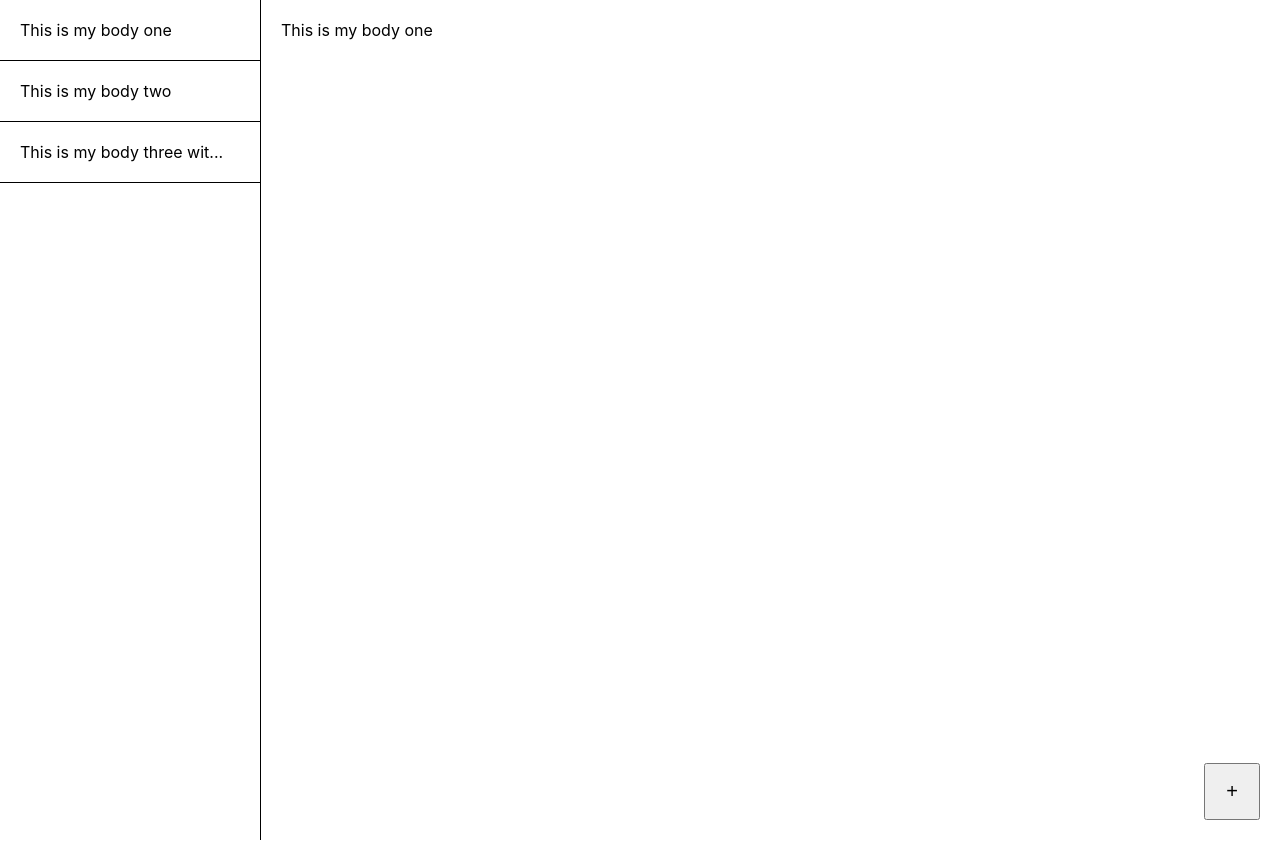
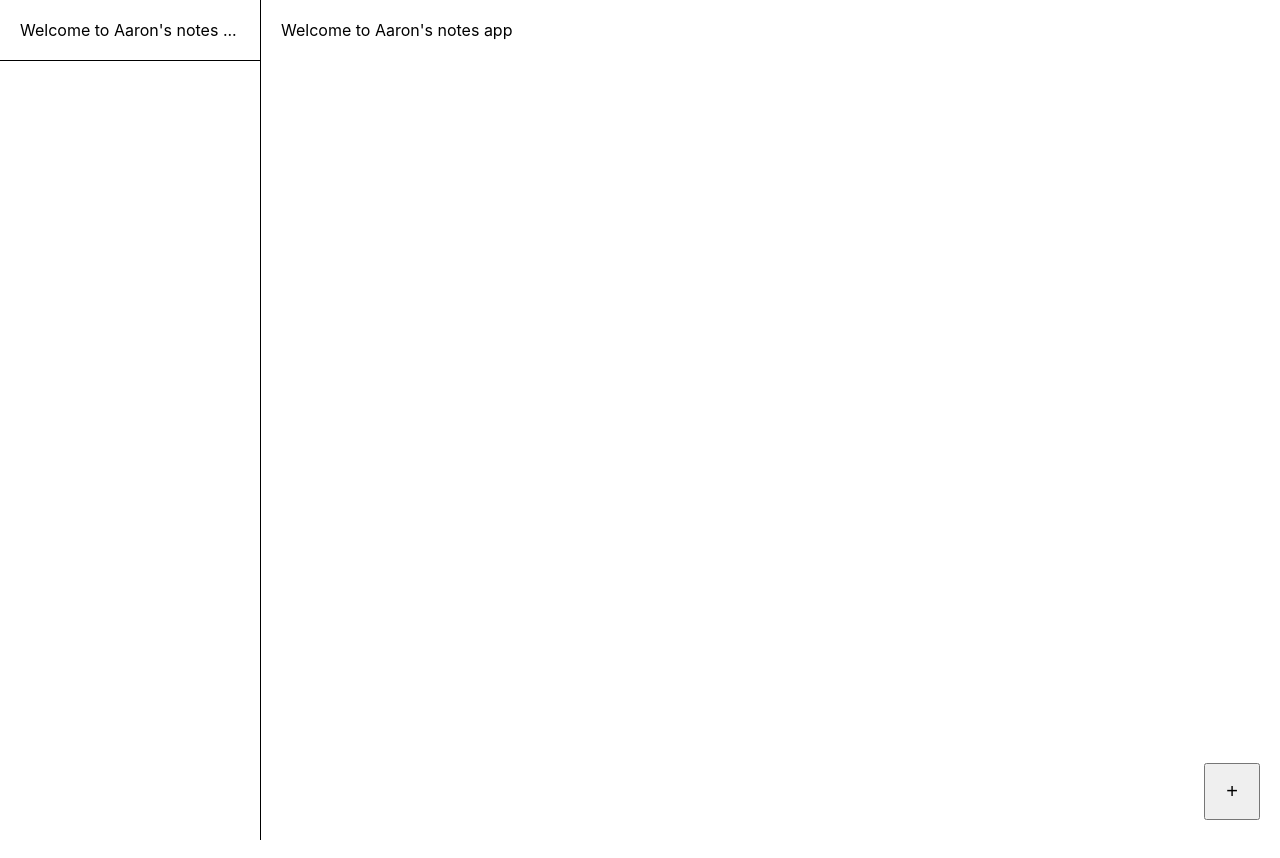
Before and after one commit to aarondunphy/notes-app, a React (Create React App) app: page / in a window 1280 px wide. Shown: the top 858 px of the page. Built offline with nearby package versions, Linux system fonts and the light colour scheme.

Commit message:
Using local storage to persist state

```diff
--- a/src/App.js
+++ b/src/App.js
@@ -9,15 +9,26 @@ class App extends React.Component{
         super(props)
         this.state = {
             activeNoteIndex: 0,
-            notes: [
-                {body: 'This is my body one'},
-                {body: 'This is my body two'},
-                {body: 'This is my body three with a really long first line'},
-            ]
+            notes: []
         }
         this.handleNoteClick = this.handleNoteClick.bind(this)
         this.handleAddNote = this.handleAddNote.bind(this)
         this.handleNoteUpdate = this.handleNoteUpdate.bind(this)
+    }
+
+    componentDidMount(){
+        if(localStorage.getItem('notes')){
+            this.setState({
+                activeNoteIndex: localStorage.getItem('activeNoteIndex') ? localStorage.getItem('activeNoteIndex') : 0,
+                notes: JSON.parse(localStorage.getItem('notes'))
+            })
+        }else{
+            this.setState({
+                notes: [
+                    {body: 'Welcome to Aaron\'s notes app'},
+                ]
+            })
+        }
     }
 
 
@@ -25,6 +36,7 @@ class App extends React.Component{
         this.setState({
             activeNoteIndex: index
         })
+        this.updateStorage(index)
     }
 
     handleAddNote() {
@@ -34,6 +46,7 @@ class App extends React.Component{
             notes: newNotes,
             activeNoteIndex: newNotes.length - 1,
         })
+        this.updateStorage()
     }
 
     handleNoteUpdate(e) {
@@ -42,20 +55,31 @@ class App extends React.Component{
         this.setState({
             notes: notes
         })
+        this.updateStorage()
+    }
+
+    updateStorage(activeNoteIndex = null) {
+        console.log(activeNoteIndex === null ? activeNoteIndex : this.state.activeNoteIndex)
+        localStorage.setItem('notes', JSON.stringify([...this.state.notes]))
+        localStorage.setItem('activeNoteIndex', activeNoteIndex === null ? this.state.activeNoteIndex : activeNoteIndex)
     }
 
     render() {
 
+        let note;
+        if(this.state.notes.length){
+            note = <Note
+                note={this.state.notes[this.state.activeNoteIndex]}
+                handleAddNote={this.handleAddNote}
+                handleNoteUpdate={this.handleNoteUpdate}
+            >
+            </Note>
+        }
         return (
             <div className="App">
                 <header className="App-header">
                     <Sidebar notes={this.state.notes} handleNoteClick={this.handleNoteClick}></Sidebar>
-                    <Note
-                        note={this.state.notes[this.state.activeNoteIndex]}
-                        handleAddNote={this.handleAddNote}
-                        handleNoteUpdate={this.handleNoteUpdate}
-                    >
-                    </Note>
+                    { note }
                 </header>
             </div>
         );
```
